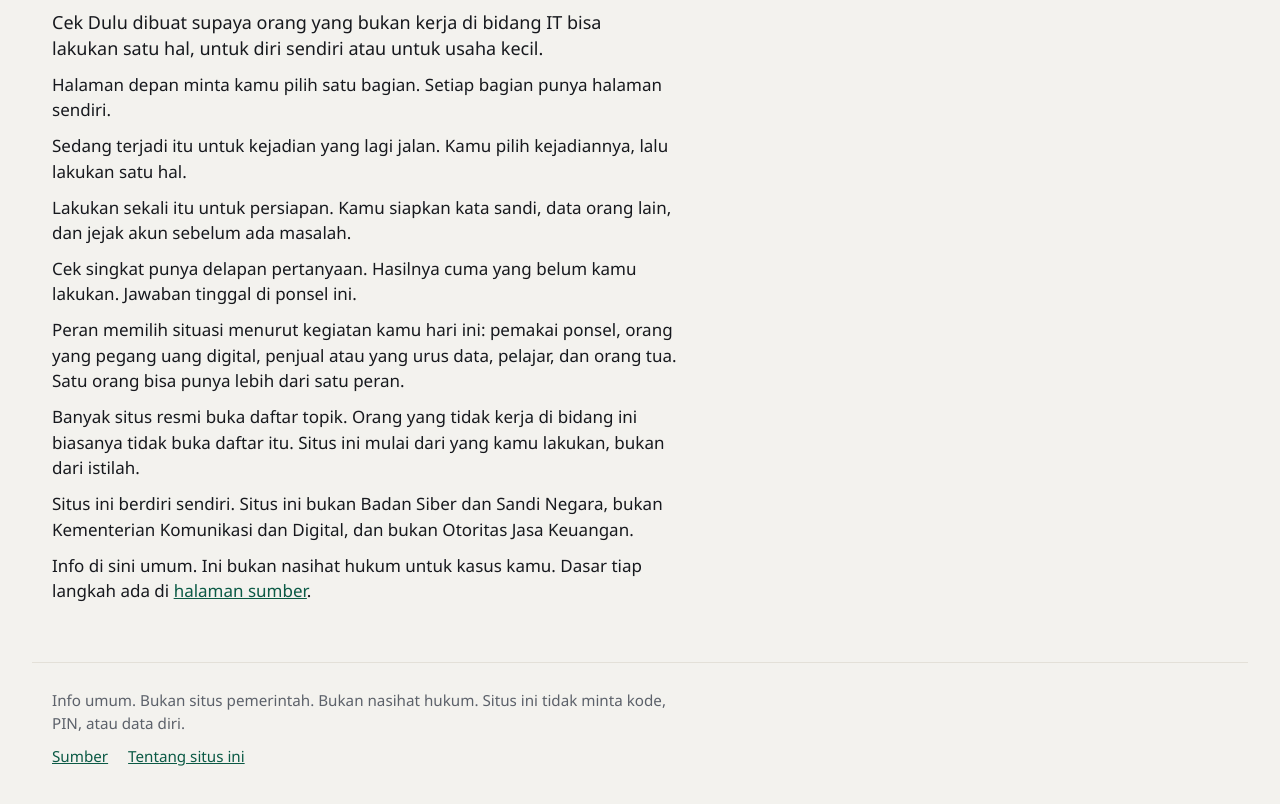
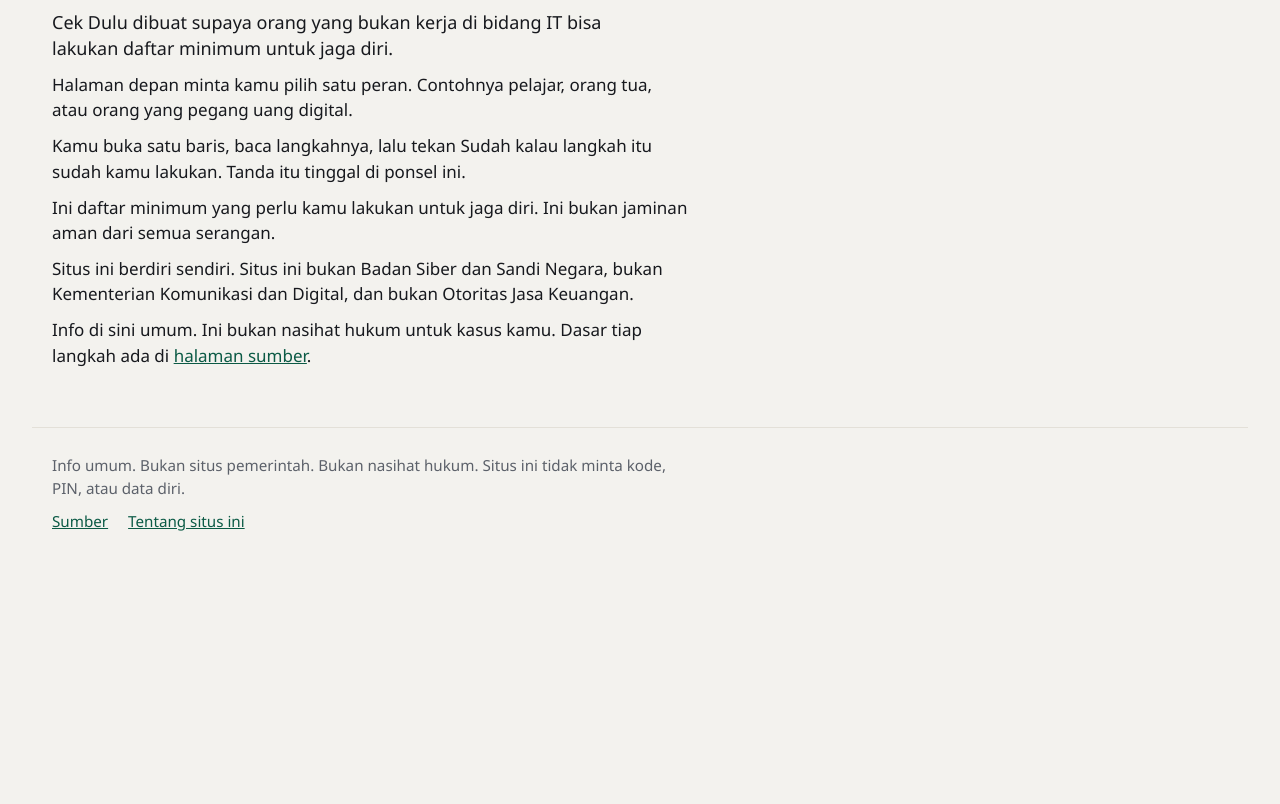
Before and after one commit to Selmeny/cek-dulu, an Astro site: page /cek-dulu/tentang in a window 1280 px wide. Shown: the part 142-946 px from the top of the page. After the commit the page ends 800 px from the top, so only its background shows below. Built offline with nearby package versions, Linux system fonts and the light colour scheme; Astro itself is replaced by a stand-in of ours; a web font is replaced by a local one.

Commit message:
Describe the checklist as a minimum baseline.

```diff
--- a/src/pages/tentang.astro
+++ b/src/pages/tentang.astro
@@ -5,30 +5,21 @@ import { href } from "../lib/href";
 
 <Base
   title="Tentang"
-  description="Situs ini bantu kamu lakukan satu hal untuk kejadian sehari-hari."
+  description="Daftar minimum untuk satu peran. Bukan jaminan aman dari semua serangan."
 >
   <div class="prose">
   <h1>Tentang situs ini</h1>
   <p class="lead">
-    Cek Dulu dibuat supaya orang yang bukan kerja di bidang IT bisa lakukan satu hal, untuk diri sendiri atau untuk usaha kecil.
+    Cek Dulu dibuat supaya orang yang bukan kerja di bidang IT bisa lakukan daftar minimum untuk jaga diri.
   </p>
   <p>
-    Halaman depan minta kamu pilih satu bagian. Setiap bagian punya halaman sendiri.
+    Halaman depan minta kamu pilih satu peran. Contohnya pelajar, orang tua, atau orang yang pegang uang digital.
   </p>
   <p>
-    Sedang terjadi itu untuk kejadian yang lagi jalan. Kamu pilih kejadiannya, lalu lakukan satu hal.
+    Kamu buka satu baris, baca langkahnya, lalu tekan Sudah kalau langkah itu sudah kamu lakukan. Tanda itu tinggal di ponsel ini.
   </p>
   <p>
-    Lakukan sekali itu untuk persiapan. Kamu siapkan kata sandi, data orang lain, dan jejak akun sebelum ada masalah.
-  </p>
-  <p>
-    Cek singkat punya delapan pertanyaan. Hasilnya cuma yang belum kamu lakukan. Jawaban tinggal di ponsel ini.
-  </p>
-  <p>
-    Peran memilih situasi menurut kegiatan kamu hari ini: pemakai ponsel, orang yang pegang uang digital, penjual atau yang urus data, pelajar, dan orang tua. Satu orang bisa punya lebih dari satu peran.
-  </p>
-  <p>
-    Banyak situs resmi buka daftar topik. Orang yang tidak kerja di bidang ini biasanya tidak buka daftar itu. Situs ini mulai dari yang kamu lakukan, bukan dari istilah.
+    Ini daftar minimum yang perlu kamu lakukan untuk jaga diri. Ini bukan jaminan aman dari semua serangan.
   </p>
   <p>
     Situs ini berdiri sendiri. Situs ini bukan Badan Siber dan Sandi Negara, bukan Kementerian Komunikasi dan Digital, dan bukan Otoritas Jasa Keuangan.
```
Also changed, not shown: AGENTS.md (+1 -1 lines), scripts/check-site.mjs (+11 -0 lines), README.md.
